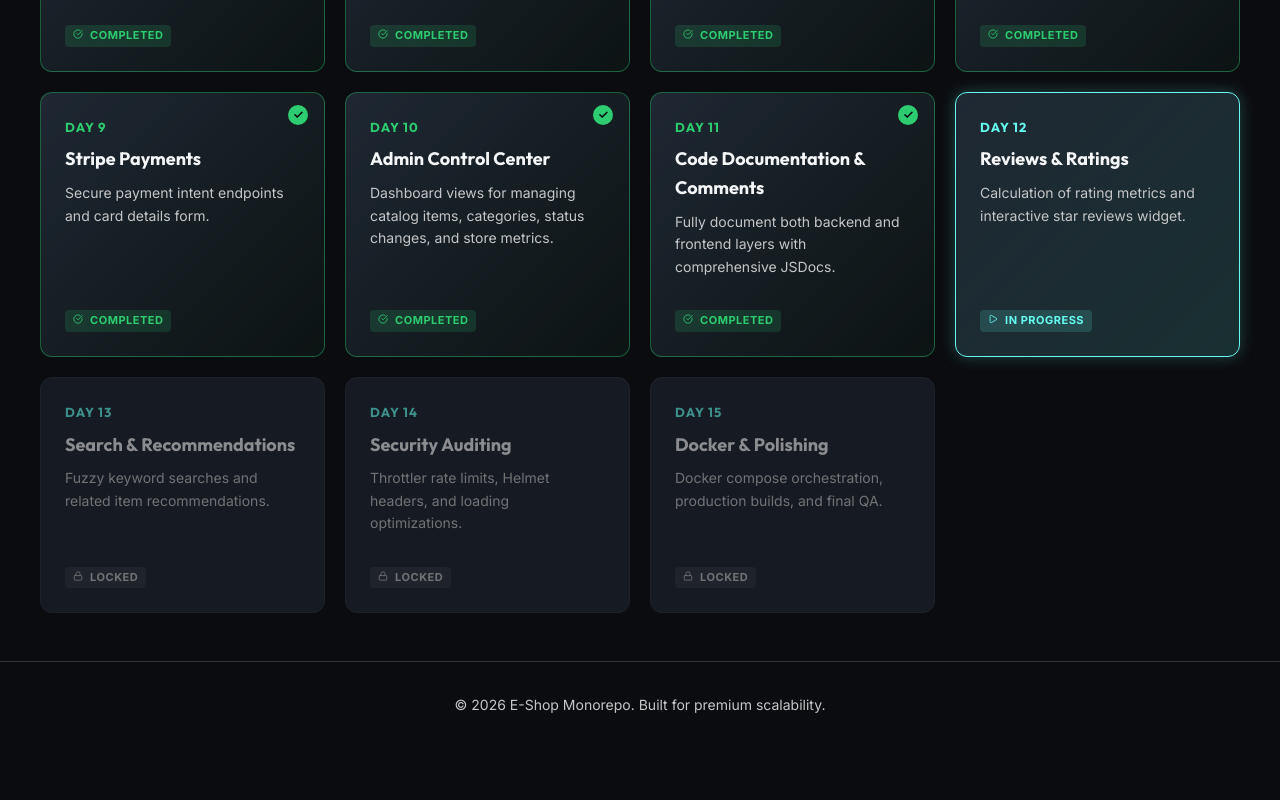
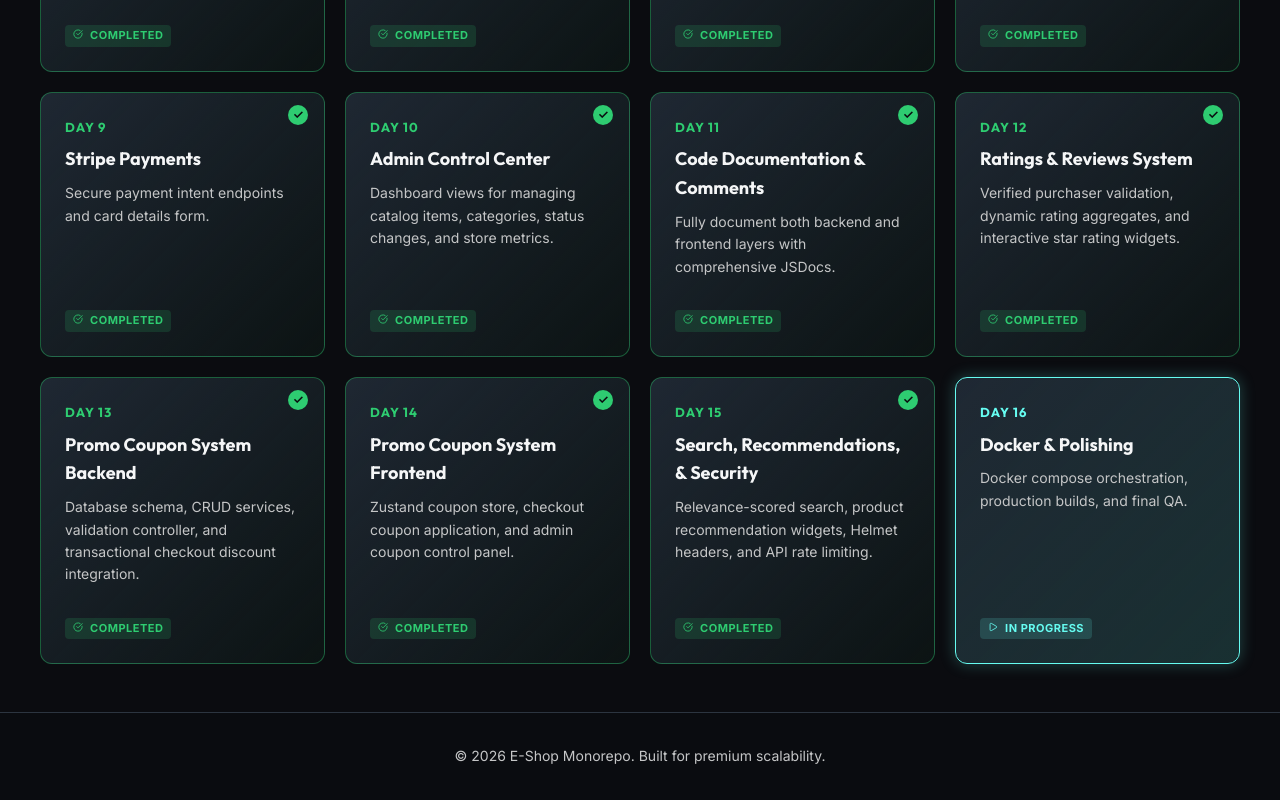
Before and after one commit to dineshctoula/e-commerce-full-stack, a React (Vite) app in the folder frontend/: page / in a window 1280 px wide. Shown: the part 1022-1822 px from the top of the page. Before the commit the page ends 1771 px from the top, so only its background shows below. Built offline with nearby package versions, Linux system fonts and the light colour scheme; no server answers.

Commit message:
chore(frontend): update project roadmap metrics and health check URL

```diff
--- a/frontend/src/pages/Home.tsx
+++ b/frontend/src/pages/Home.tsx
@@ -1,6 +1,7 @@
 import React, { useEffect, useState } from 'react';
 import { useAuthStore } from '../store/auth';
 import { Sparkles, CheckCircle, Play, Lock } from 'lucide-react';
+import { API_BASE } from '../config';
 
 interface RoadmapItem {
   day: number;
@@ -15,7 +16,7 @@ export const Home: React.FC = () => {
 
   // Verify backend connectivity on load
   useEffect(() => {
-    fetch('http://localhost:3000/health')
+    fetch(`${API_BASE}/health`)
       .then((res) => {
         if (res.ok) {
           setBackendStatus('ok');
@@ -40,10 +41,11 @@ export const Home: React.FC = () => {
     { day: 9, title: 'Stripe Payments', description: 'Secure payment intent endpoints and card details form.', status: 'completed' },
     { day: 10, title: 'Admin Control Center', description: 'Dashboard views for managing catalog items, categories, status changes, and store metrics.', status: 'completed' },
     { day: 11, title: 'Code Documentation & Comments', description: 'Fully document both backend and frontend layers with comprehensive JSDocs.', status: 'completed' },
-    { day: 12, title: 'Reviews & Ratings', description: 'Calculation of rating metrics and interactive star reviews widget.', status: 'in-progress' },
-    { day: 13, title: 'Search & Recommendations', description: 'Fuzzy keyword searches and related item recommendations.', status: 'locked' },
-    { day: 14, title: 'Security Auditing', description: 'Throttler rate limits, Helmet headers, and loading optimizations.', status: 'locked' },
-    { day: 15, title: 'Docker & Polishing', description: 'Docker compose orchestration, production builds, and final QA.', status: 'locked' },
+    { day: 12, title: 'Ratings & Reviews System', description: 'Verified purchaser validation, dynamic rating aggregates, and interactive star rating widgets.', status: 'completed' },
+    { day: 13, title: 'Promo Coupon System Backend', description: 'Database schema, CRUD services, validation controller, and transactional checkout discount integration.', status: 'completed' },
+    { day: 14, title: 'Promo Coupon System Frontend', description: 'Zustand coupon store, checkout coupon application, and admin coupon control panel.', status: 'completed' },
+    { day: 15, title: 'Search, Recommendations, & Security', description: 'Relevance-scored search, product recommendation widgets, Helmet headers, and API rate limiting.', status: 'completed' },
+    { day: 16, title: 'Docker & Polishing', description: 'Docker compose orchestration, production builds, and final QA.', status: 'in-progress' },
   ];
 
   return (
```
